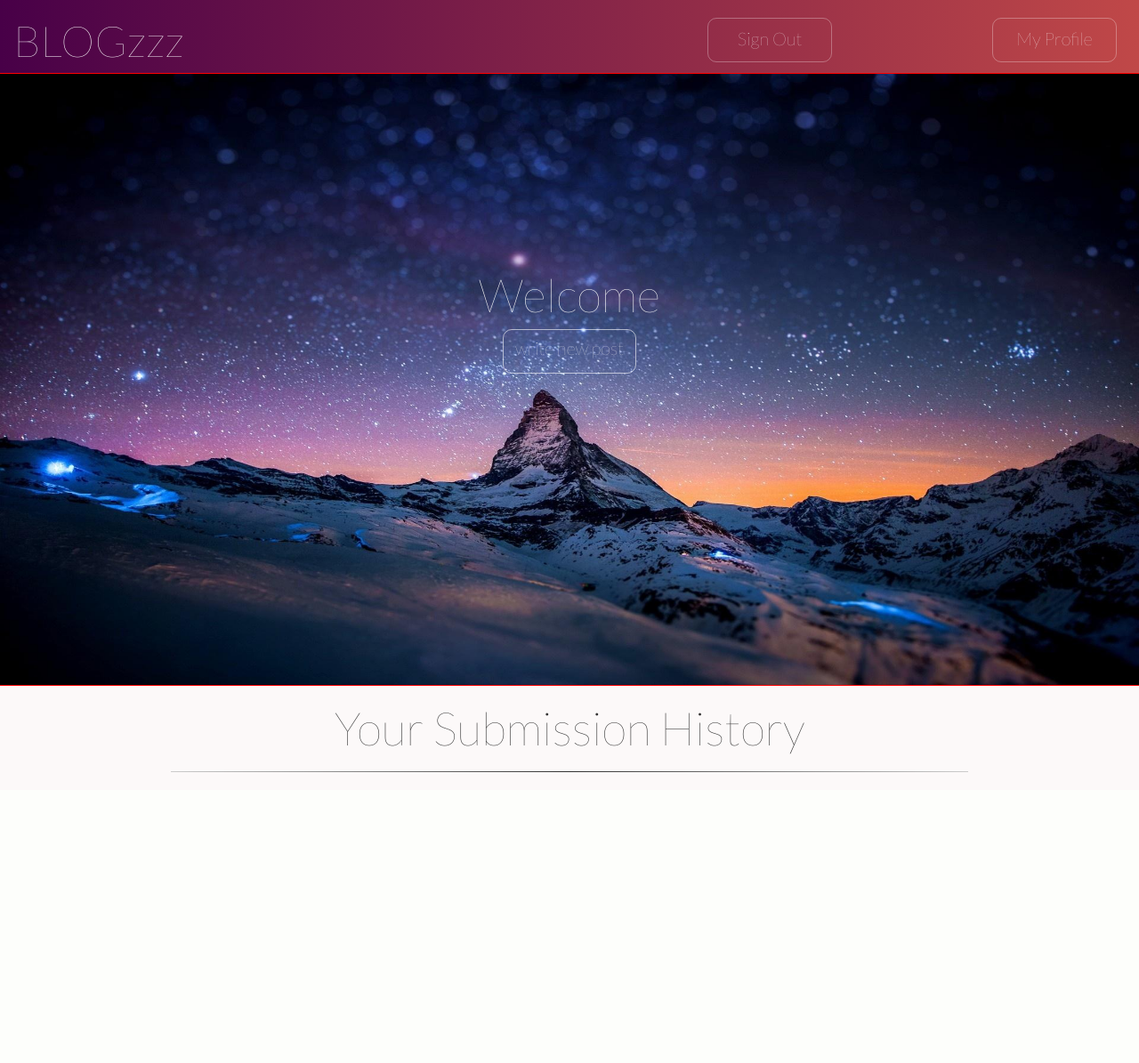
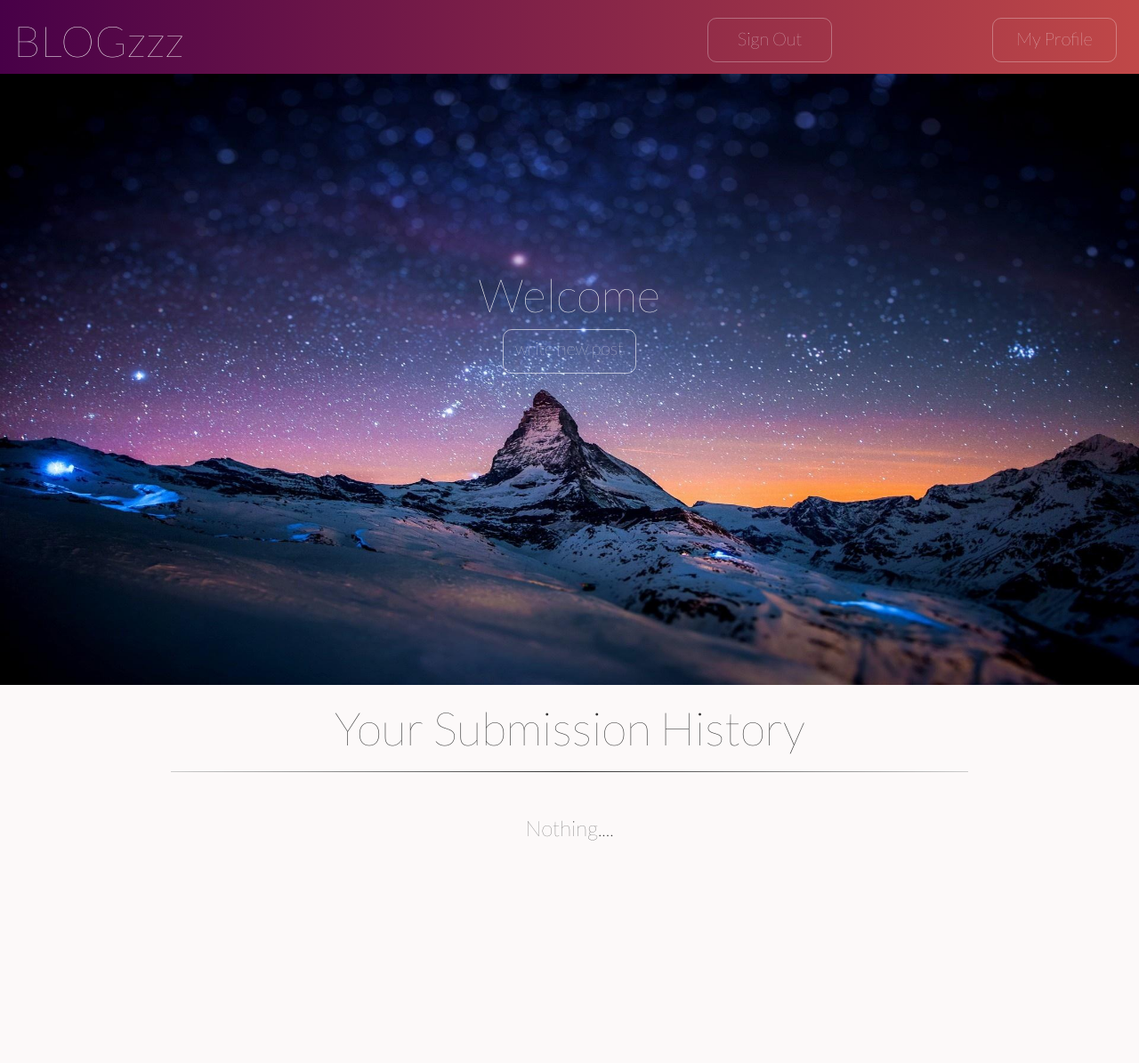
Before and after one commit to Tushige/e-Commerce, a Python web app: template templates/welcome.html in a window 1280 px wide. Shown: the whole page at 89% size. Before the commit the page ends 868 px from the top, so only its background shows below. Run offline with Jinja, Linux system fonts and the light colour scheme; the template is opened without the code that fills it, so the values that code supplies are empty; some libraries are stand-ins or nearby versions.

Commit message:
fixed unicodeError; removed unused blog_id; fixed broken CSS selector in welcome page

```diff
--- a/NewPost.py
+++ b/NewPost.py
@@ -25,12 +25,10 @@ class NewpostHandler(BaseHandler):
         username = self.user.username
         # check that all required fields are filled in
         if subject and content:
-            newBlog = Blog(subject=subject, content=content, username=username, blog_id=str(username+subject))
+            newBlog = Blog(subject=subject, content=content, username=username)
             newBlog.content = newBlog.content.replace('\\n', '<br>')
-            # remove spaces when making id
-            newBlog.blog_id = newBlog.blog_id.replace(' ', '')
             key = newBlog.put()
-            self.redirect("/entry/%s" % newBlog.blog_id)
+            self.redirect("/entry/%s" % str(key.id()))
         else:
             error = 'Please submit both subject and content'
             self.render_newpost(subject=subject, content=content, error=error)
--- a/Post.py
+++ b/Post.py
@@ -4,7 +4,7 @@ This file contains the controller class for a new post permalink page
 from base import BaseHandler
 from blog_model import Blog
 import json
-# handler class for '/<postId>' - the permalink page of the new post
+# handler class for '/entry/<postId>' - the permalink page of the new post
 class PostHandler(BaseHandler):
     def get(self, postId, param):
         if param == '.json':
--- a/app.py
+++ b/app.py
@@ -11,8 +11,8 @@ from welcome import WelcomeHandler
 import string
 routes = [
     ('/(.json){0,1}', HomePageHandler),
-    # /<post_id> -> page of a blog post
-    ('/entry/([%s]{1,100})(.json){0,1}' % string.ascii_letters, PostHandler),
+    # /entry/<post_id> -> page of a blog post
+    ('/entry/([0-9]{1,100})(.json){0,1}', PostHandler),
     # /signup -> page for registering new user
     ('/signup', SignupHandler),
     # /login -> page for logging in
--- a/app.yaml
+++ b/app.yaml
@@ -9,10 +9,7 @@ handlers:
     static_dir: static
 
     # this is necessary for /tuke/static to work: serving static files
--   url: /tuke/static
-    static_dir: static
-
--   url: /entry/static
+-   url: /.*/static
     static_dir: static
 
 -   url: /.*
--- a/blog_model.py
+++ b/blog_model.py
@@ -9,7 +9,6 @@ class Blog(db.Model):
         subject = db.StringProperty(required = True)
         content = db.TextProperty(required = True)
         created = db.DateTimeProperty(auto_now_add = True)
-        blog_id = db.StringProperty(required = True)
         username = db.StringProperty(required = True)
 
         @classmethod
@@ -19,5 +18,6 @@ class Blog(db.Model):
             return blogs
         @classmethod
         def getById(cls, id):
-            blog = Blog.all().filter('blog_id =', str(id))
-            return blog.get()
+            # returns a blog instance
+            blog = Blog.get_by_id(int(id))
+            return blog
--- a/static/base.css
+++ b/static/base.css
@@ -20,7 +20,10 @@ body {
     font-family:'Lato', sans-serif;
     background-color: #fcf9f9;
 }
-
+/*leave some space at the bottom of every page*/
+#main-content {
+    margin-bottom:250px;
+}
 pre {
     /* allows text wrapping for pre tagged text */
     white-space: pre-wrap;
--- a/static/newpost.css
+++ b/static/newpost.css
@@ -23,6 +23,7 @@ textarea {
     height: 400px;
     font-size: 17px;
     font-family: monospace;
+    text-align: left;
 }
 input[type=submit] {
     font-size: 24px;
--- a/static/welcome.css
+++ b/static/welcome.css
@@ -11,7 +11,6 @@
     text-align: center;
     padding-top: 200px;
     padding-bottom: 350px;
-    outline: 1px solid red !important;
 }
 
 #text-welcome{
@@ -61,10 +60,20 @@
      font-weight: 100;
      font-size: 52px;
  }
+ .blog-title {
+     font-weight: bold;
+ }
  #blogs-container {
      width:50%;
      margin: 0 auto;
  }
- .container-content {
+ .content-container {
      margin:10px;
  }
+.display-msg {
+    text-align: center;
+    font-weight: 100;
+    font-size: 36px;
+    margin-top: 50px;
+    margin-bottom:250px;
+}
--- a/templates/front.html
+++ b/templates/front.html
@@ -24,7 +24,7 @@
 
                             <!-- title of the blog post -->
                             <h3 class='blog-title'>
-                                <a href='http://localhost:8080/entry/{{blog.blog_id}}'>
+                                <a href='http://localhost:8080/entry/{{blog.key().id()}}'>
                                     {{blog.subject}}
                                 </a>
                             </h3>
--- a/templates/welcome.html
+++ b/templates/welcome.html
@@ -1,6 +1,7 @@
 {% extends 'base.html' %}
 
 {% block head %}
+    <!-- import parent's content-->
     {{ super() }}
     <title>Submit new post</title>
     <link rel='stylesheet' type='text/css' href='static/welcome.css'>
@@ -39,19 +40,27 @@
         {% if blogs %}
             {% for blog in blogs %}
                 <div class="row">
-                    <div class='blog-title'>
-                        <h3 class="blog-title">
+                    <div>
+                        <h3 class='blog-title'>
                             {{blog.subject}}
                         </h3>
                         <h4>created at {{blog.created}}</h4>
                         <!-- abstract text of the blog post-->
-                        <div class='container-content'>
+                        <div class='content-container'>
                             <pre>{{blog.content}}</pre>
                         </div>
                         <hr>
                     </div>
                 </div>
             {% endfor %}
+        {% else %}
+
+        <!--message shown if user has no blogs submitted-->
+        <div class='display-msg'>
+            <h3 class='text-thin'>
+                Nothing....
+            </h3>
+        </div>
     </div>
     {% endif %}
 {% endblock %}
--- a/welcome.py
+++ b/welcome.py
@@ -12,8 +12,6 @@ class WelcomeHandler(BaseHandler):
         # if active user is present and its username matches username in url
         if self.user and self.user.username == param_username:
             blogs = self.user.getBlogs()
-            for blog in blogs:
-                print blog.subject
             self.render('welcome.html',user=self.user, blogs=blogs)
         # if user not found or username mismatch, go to homepage
         else:
```
Also changed, not shown: notes/challenges.txt (+7 -0 lines), 5 other files.
